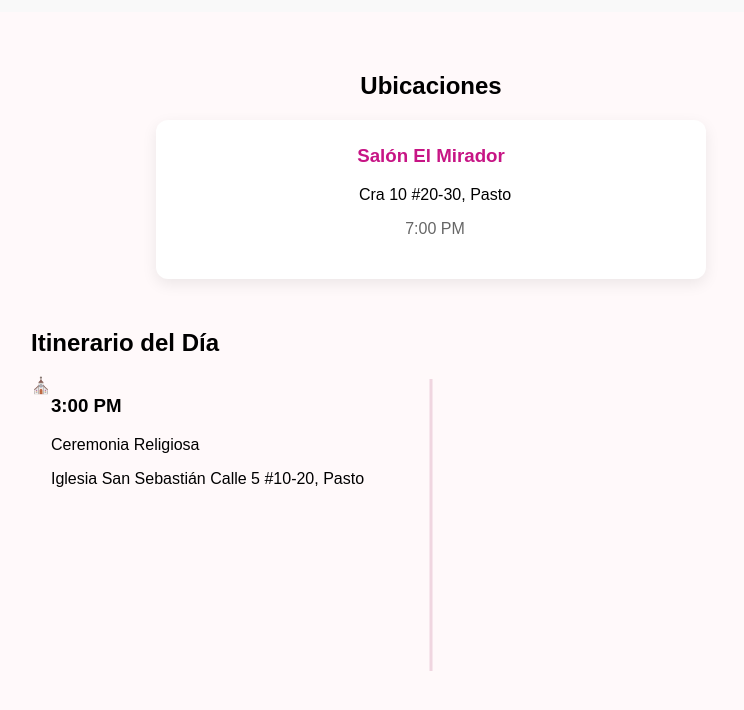
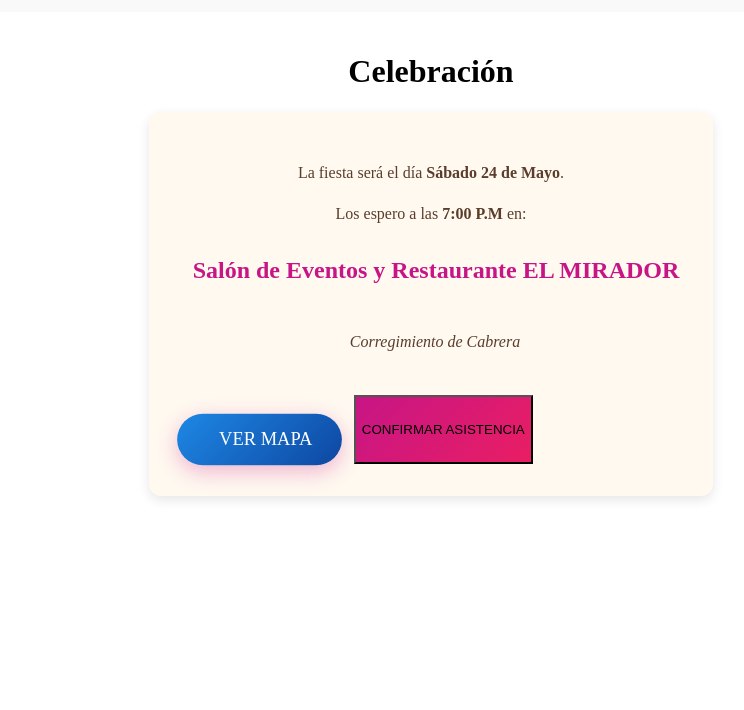
Before and after one commit to Esteban-Rosas/XV-Isabella, an Angular app: page / in a window 1280 px wide. Shown: the part 2516-3226 px from the top of the page, without its empty margins (209-953 px from the left). After the commit the page ends 3040 px from the top, so only its background shows below. Built offline with nearby package versions, Linux system fonts and the light colour scheme.

Commit message:
prueba 2

```diff
--- a/src/app/app.component.html
+++ b/src/app/app.component.html
@@ -3,3 +3,4 @@
 <app-mensaje></app-mensaje>
 <app-invitacion></app-invitacion>
 <app-lugar></app-lugar>
+<app-confirmar-asistencia></app-confirmar-asistencia>
--- a/src/app/app.component.ts
+++ b/src/app/app.component.ts
@@ -4,11 +4,11 @@ import { RelojComponent } from './reloj/reloj.component';
 import { MensajeComponent } from './mensaje/mensaje.component';
 import { InvitacionComponent } from './invitacion/invitacion.component';
 import { LugarComponent } from './lugar/lugar.component'; // Importa el nuevo componente
-
+import { ConfirmarAsistenciaComponent } from './confirmar-asistencia/confirmar-asistencia.component';
 @Component({
   selector: 'app-root',
   standalone: true,
-  imports: [InicioComponent, RelojComponent, MensajeComponent, InvitacionComponent, LugarComponent], // Agrega InvitacionComponent
+  imports: [InicioComponent, RelojComponent, MensajeComponent, InvitacionComponent, LugarComponent, ConfirmarAsistenciaComponent], // Agrega InvitacionComponent
   templateUrl: './app.component.html',
   styleUrls: ['./app.component.css']
 })
--- /dev/null
+++ b/src/app/confirmar-asistencia/confirmar-asistencia.component.html
@@ -0,0 +1,45 @@
+<div class="modal" *ngIf="mostrarModal">
+    <div class="modal-contenido">
+      <span class="cerrar" (click)="cerrarModal()">&times;</span>
+      <h1>Confirmar Asistencia</h1>
+      <p class="mensaje">Confirmar antes del <strong>18 de marzo</strong></p>
+
+      <form [formGroup]="formularioAsistencia" (ngSubmit)="enviarConfirmacion()" class="formulario">
+        <div class="campo">
+          <label for="nombre">Nombre completo:</label>
+          <input
+            type="text"
+            id="nombre"
+            formControlName="nombre"
+            placeholder="Ingresa tu nombre"
+            [class.error]="formularioAsistencia.get('nombre')?.invalid && formularioAsistencia.get('nombre')?.touched"
+          >
+          <div *ngIf="formularioAsistencia.get('nombre')?.invalid && formularioAsistencia.get('nombre')?.touched" class="error-message">
+            El nombre es obligatorio.
+          </div>
+        </div>
+
+        <div class="campo">
+          <label for="invitados">Número de invitados:</label>
+          <input
+            type="number"
+            id="invitados"
+            formControlName="invitados"
+            min="1"
+            [class.error]="formularioAsistencia.get('invitados')?.invalid && formularioAsistencia.get('invitados')?.touched"
+          >
+          <div *ngIf="formularioAsistencia.get('invitados')?.invalid && formularioAsistencia.get('invitados')?.touched" class="error-message">
+            Debe ser al menos 1 invitado.
+          </div>
+        </div>
+
+        <button
+          type="submit"
+          class="boton-enviar"
+          [disabled]="formularioAsistencia.invalid"
+        >
+          CONFIRMAR
+        </button>
+      </form>
+    </div>
+  </div>
--- a/src/app/lugar/lugar.component.css
+++ b/src/app/lugar/lugar.component.css
@@ -1,96 +1,169 @@
-/* Estilos generales */
+/* Contenedor principal */
 .lugar-container {
-  background: #fff9fa;
-  padding: 40px 20px;
-  font-family: 'Arial', sans-serif;
+  text-align: center;
+  padding: 2rem;
+  font-family: 'Great Vibes', cursive;
+    padding: 20px;
 }
 
-/* Tarjeta de información */
-.info-destacada {
-  text-align: center;
-  margin-bottom: 50px;
+/* Tarjeta del lugar */
+.tarjeta-lugar {
+  background-color: #fff9f0;
+  border-radius: 12px;
+  padding: 2rem;
+  max-width: 500px;
+  margin: 0 auto;
+  box-shadow: 0 4px 12px rgba(0, 0, 0, 0.1);
 }
 
-.info-card {
-  background: white;
-  border-radius: 12px;
-  padding: 25px;
-  max-width: 500px;
-  margin: 0 auto;
-  box-shadow: 0 5px 15px rgba(0,0,0,0.08);
+.detalles-evento {
+  margin-bottom: 1.5rem;
+  color: #5a3d2b;
+  line-height: 1.6;
 }
 
-.info-card h3 {
-  color: #c71585;
-  margin-top: 0;
+.nombre-salon {
+  display: flex;
+  align-items: center;
+  justify-content: center;
+  gap: 10px;
+  margin: 1.5rem 0;
 }
 
-.horario {
-  color: #666;
-  margin-top: 10px;
+.nombre-salon h2 {
+  color: #c71585;
+  /* Rosa para coincidir con el botón */
+  margin: 0;
 }
 
-/* Línea de tiempo (conserva tus estilos) */
-.timeline {
-  position: relative;
-  max-width: 800px;
-  margin: 0 auto;
+.direccion {
+  display: flex;
+  align-items: center;
+  justify-content: center;
+  gap: 8px;
+  font-style: italic;
+  margin-bottom: 1.5rem;
 }
 
-.timeline-line {
-  position: absolute;
-  left: 50%;
-  top: 50px;
-  bottom: 0;
-  width: 3px;
-  background: #f0d6e0;
-  transform: translateX(-50%);
+/* Iconos (FontAwesome) */
+.fa-crown,
+.fa-location-dot {
+  color: #d4af37;
+  /* Dorado para iconos */
 }
 
-.timeline-progress {
-  position: absolute;
-  top: 0;
-  left: 0;
-  width: 100%;
-  height: 0;
-  background: #c71585;
-  transition: height 0.4s ease-out;
+.boton-mapa {
+  /* Estilos base (manteniendo tu gradiente rosa) */
+  background: linear-gradient(135deg, #c71585 0%, #e91e63 100%);
+  color: white;
+  border: none;
+  padding: 14px 28px;
+  font-size: 1.1em;
+  border-radius: 50px;
+  margin-top: 20px;
+  cursor: pointer;
+  transition: all 0.4s ease;
+  box-shadow: 0 6px 20px rgba(199, 21, 133, 0.3);
+  display: inline-flex;
+  align-items: center;
+  gap: 12px;
+  font-family: 'Great Vibes', cursive;
+  position: relative;
+  overflow: hidden;
+  z-index: 1;
 }
 
-.timeline-item {
-  display: flex;
-  margin-bottom: 40px;
-  opacity: 0;
-  transform: translateY(30px);
-  transition: all 0.6s ease;
+/* Efecto hover con brillo y movimiento */
+.boton-mapa:hover {
+  transform: translateY(-3px);
+  box-shadow: 0 12px 25px rgba(199, 21, 133, 0.4);
+  background: linear-gradient(135deg, #e91e63 0%, #c71585 100%);
 }
 
-.timeline-item.active {
-  opacity: 1;
-  transform: translateY(0);
+/* Efecto de "pulsación" al hacer clic */
+.boton-mapa:active {
+  transform: translateY(1px) scale(0.98);
 }
 
-.timeline-icon {
-  /* Tus estilos existentes */
+/* Animación de onda al hacer clic */
+.boton-mapa::after {
+  content: '';
+  position: absolute;
+  top: 50%;
+  left: 50%;
+  width: 5px;
+  height: 5px;
+  background: rgba(255, 255, 255, 0.5);
+  opacity: 0;
+  border-radius: 100%;
+  transform: scale(1, 1) translate(-50%, -50%);
+  transform-origin: 50% 50%;
+  z-index: -1;
 }
 
-.timeline-content {
-  /* Tus estilos existentes */
+.boton-mapa:focus:not(:active)::after {
+  animation: onda 0.6s ease-out;
 }
 
-/* Responsive */
-@media (max-width: 768px) {
-  .timeline-line {
-    left: 30px;
+@keyframes onda {
+  0% {
+    transform: scale(0, 0);
+    opacity: 0.5;
   }
 
-  .timeline-item {
-    margin-left: 60px;
+  100% {
+    transform: scale(20, 20);
+    opacity: 0;
   }
 }
 
-/* Iconos */
-.fas {
-  margin-right: 8px;
-  color: #c71585;
+/* Animación de latido (pulse) constante */
+@keyframes pulse {
+  0% {
+    transform: scale(1);
+  }
+
+  50% {
+    transform: scale(1.05);
+  }
+
+  100% {
+    transform: scale(1);
+  }
 }
+
+.boton-mapa {
+  animation: pulse 2.5s infinite;
+  background: linear-gradient(135deg, #1e88e5 0%, #0d47a1 100%);
+}
+
+/* Icono con movimiento sutil */
+.boton-mapa i {
+  transition: transform 0.3s ease;
+}
+
+.boton-mapa:hover i {
+  transform: rotate(10deg) scale(1.2);
+}
+.botones-accion {
+  display: flex;
+  gap: 1rem;
+  margin-top: 1.5rem;
+}
+
+.boton-mapa {
+  /* Mantén tus estilos actuales */
+  background: linear-gradient(135deg, #1e88e5 0%, #0d47a1 100%);
+}
+
+.boton-confirmar {
+  background: linear-gradient(135deg, #c71585 0%, #e91e63 100%);
+    /* Copia el resto de estilos de boton-mapa y ajusta colores */
+}
+
+/* Asegúrate que los botones sean flexibles en móviles */
+@media (max-width: 600px) {
+  .botones-accion {
+    flex-direction: column;
+  }
+}
--- a/src/app/lugar/lugar.component.html
+++ b/src/app/lugar/lugar.component.html
@@ -1,30 +1,31 @@
+<app-confirmar-asistencia></app-confirmar-asistencia>
 <div class="lugar-container">
-  <!-- Información de ubicación principal -->
-  <div class="info-destacada">
-    <h2>Ubicaciones</h2>
-    <div class="info-card">
-      <h3>Salón El Mirador</h3>
-      <p><i class="fas fa-map-marker-alt"></i> Cra 10 #20-30, Pasto</p>
-      <p class="horario"><i class="fas fa-clock"></i> 7:00 PM</p>
-    </div>
-  </div>
+  <h1>Celebración</h1>
 
-  <!-- Línea de tiempo simplificada -->
-  <div class="timeline">
-    <h2>Itinerario del Día</h2>
-    <div class="timeline-line">
-      <div class="timeline-progress"></div>
+  <div class="tarjeta-lugar">
+    <div class="detalles-evento">
+      <p>La fiesta será el día <strong>Sábado 24 de Mayo</strong>.</p>
+      <p>Los espero a las <strong>7:00 P.M</strong> en:</p>
+
+      <div class="nombre-salon">
+        <i class="fas fa-crown"></i>
+        <h2>Salón de Eventos y Restaurante EL MIRADOR</h2>
+      </div>
+
+      <div class="direccion">
+        <i class="fas fa-location-dot"></i>
+        <p>Corregimiento de Cabrera</p>
+      </div>
     </div>
 
-    <div class="timeline-items">
-      <div class="timeline-item" *ngFor="let evento of eventos">
-        <div class="timeline-icon">{{evento.emoji}}</div>
-        <div class="timeline-content">
-          <h3>{{evento.hora}}</h3>
-          <p>{{evento.actividad}}</p>
-          <p class="lugar-timeline">{{evento.lugar}}</p>
-        </div>
-      </div>
+    <div class="botones-accion">
+      <button class="boton-mapa" (click)="abrirMapa()">
+        <i class="fas fa-map-location-dot"></i> VER MAPA
+      </button>
+
+      <button class="boton-confirmar" (click)="abrirModalConfirmacion()" aria-label="Confirmar asistencia">
+        <i class="fas fa-envelope" aria-hidden="true"></i> CONFIRMAR ASISTENCIA
+      </button>
     </div>
   </div>
 </div>
--- a/src/app/lugar/lugar.component.ts
+++ b/src/app/lugar/lugar.component.ts
@@ -1,49 +1,28 @@
-import { Component, HostListener } from '@angular/core';
-import { NgFor } from '@angular/common';
+import { Component, ViewChild } from '@angular/core';
+import { ConfirmarAsistenciaComponent } from '../confirmar-asistencia/confirmar-asistencia.component';
+import { CommonModule } from '@angular/common';
 
 @Component({
   selector: 'app-lugar',
   standalone: true,
-  imports: [NgFor],
+  imports: [
+    CommonModule,
+    ConfirmarAsistenciaComponent
+  ],
   templateUrl: './lugar.component.html',
   styleUrls: ['./lugar.component.css']
 })
 export class LugarComponent {
-  // Datos del evento simplificados
-  eventos = [
-    {
-      emoji: '⛪',
-      hora: '3:00 PM',
-      actividad: 'Ceremonia Religiosa',
-      lugar: 'Iglesia San Sebastián\nCalle 5 #10-20, Pasto'
-    },
-    {
-      emoji: '🎉',
-      hora: '7:00 PM',
-      actividad: 'Fiesta de XV Años',
-      lugar: 'Salón El Mirador\nCra 10 #20-30, Pasto'
-    }
-  ];
+  @ViewChild(ConfirmarAsistenciaComponent)
+  confirmarAsistencia!: ConfirmarAsistenciaComponent;
 
-  // Animación de la línea de tiempo
-  @HostListener('window:scroll', ['$event'])
-  onScroll() {
-    const progressBar = document.querySelector('.timeline-progress') as HTMLElement;
-    const timelineItems = document.querySelectorAll('.timeline-item');
+  // Añade este método que falta
+  abrirMapa() {
+    const url = 'https://maps.google.com/?q=Salón+de+eventos+y+Restaurante+EL+MIRADOR';
+    window.open(url, '_blank');
+  }
 
-    if (progressBar) {
-      const scrollPosition = window.scrollY;
-      const timelineHeight = (document.querySelector('.timeline-items') as HTMLElement)?.clientHeight || 0;
-      const progress = (scrollPosition / timelineHeight) * 100;
-      progressBar.style.height = `${Math.min(progress, 100)}%`;
-    }
-
-    timelineItems.forEach((item) => {
-      const htmlItem = item as HTMLElement;
-      const rect = htmlItem.getBoundingClientRect();
-      if (rect.top < window.innerHeight * 0.75) {
-        htmlItem.classList.add('active');
-      }
-    });
+  abrirModalConfirmacion() {
+    this.confirmarAsistencia?.abrirModal();
   }
 }
```
Also changed, not shown: src/app/confirmar-asistencia/confirmar-asistencia.component.css (added, +134 -0 lines), src/app/confirmar-asistencia/confirmar-asistencia.component.ts (added, +53 -0 lines), 1 other file (tests, documents, lock files or other folders).
